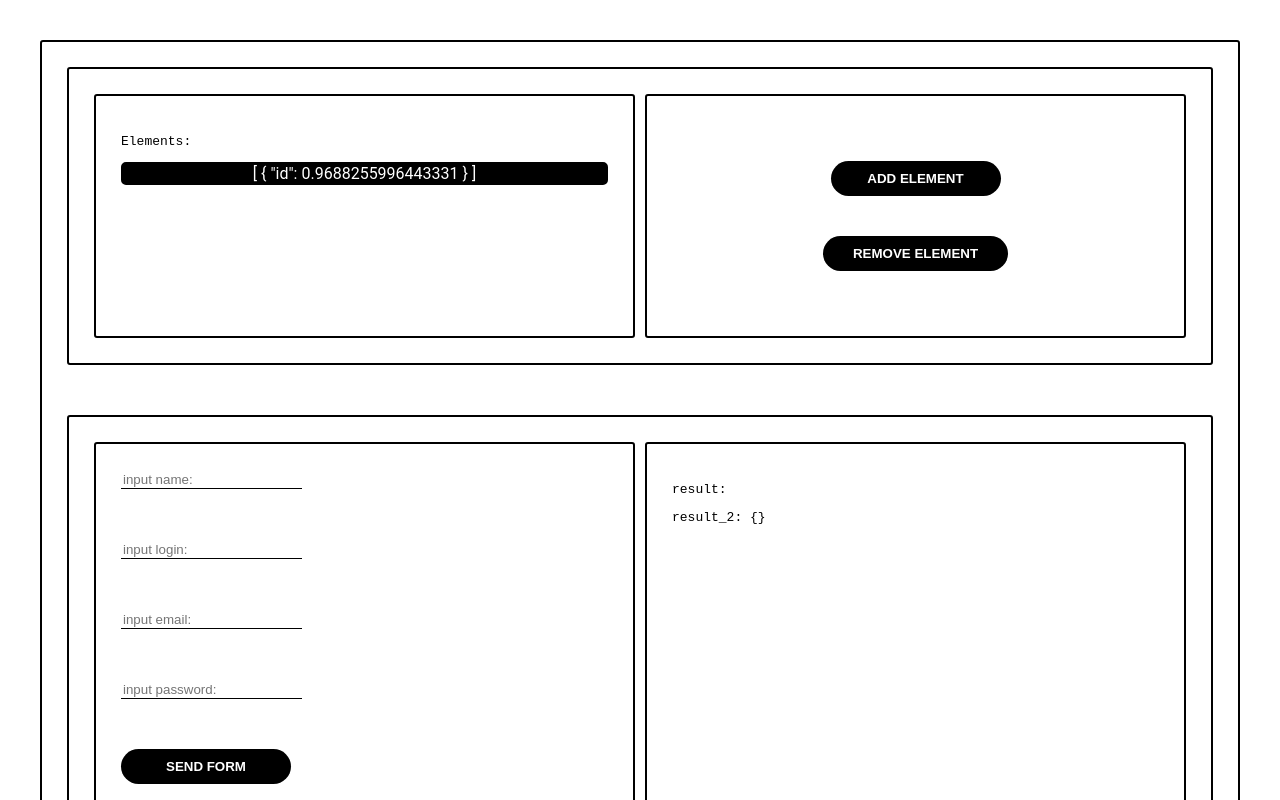
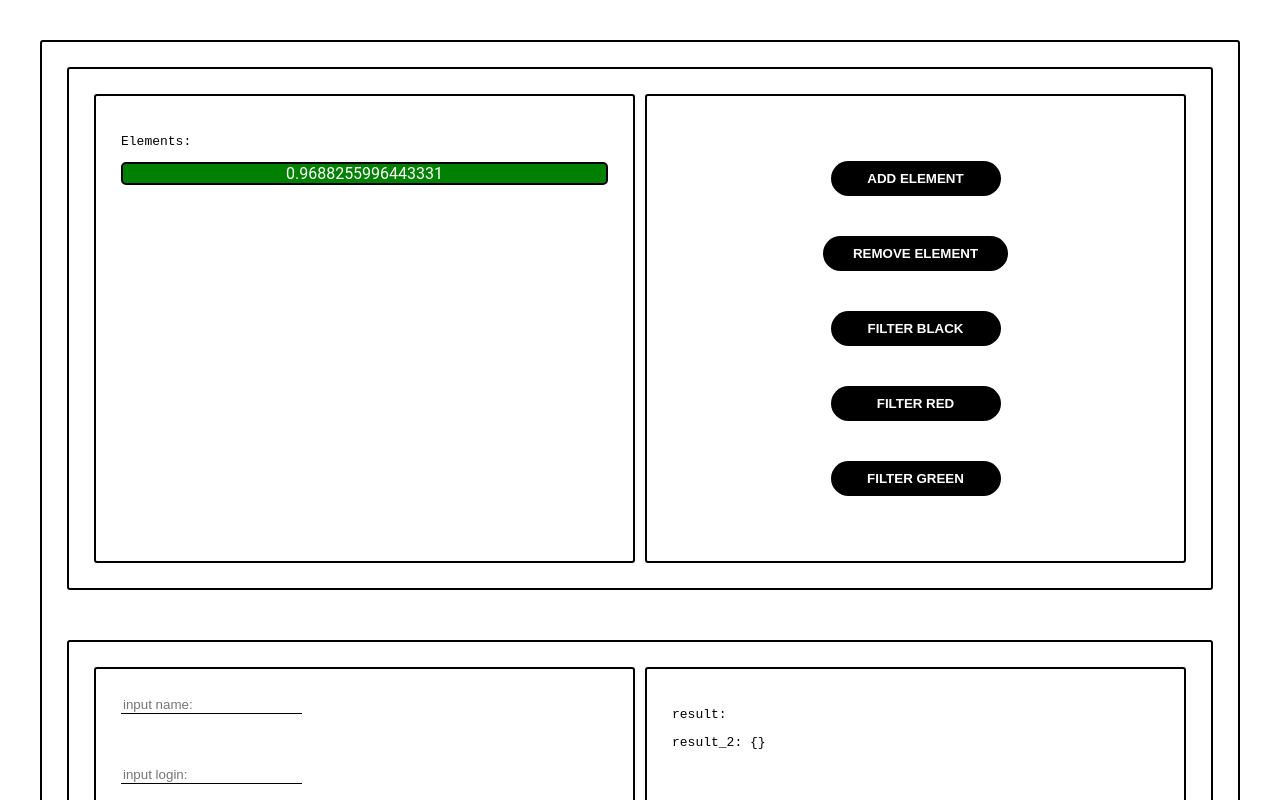
Before and after one commit to Bertik888/Counter-Vue3, a Vue app: page / in a window 1280 px wide. Both pictures are taken after a click on the button "ADD ELEMENT". Shown: the top 800 px of the page. Built offline with nearby package versions, Linux system fonts and the light colour scheme.

Commit message:
11 commit with map & filter

```diff
--- a/src/components/CElements.vue
+++ b/src/components/CElements.vue
@@ -4,15 +4,22 @@
 
       <div class="c-elements__items">
         <c-elements-list
-        :listElements="listElements"
+          :listElements="listElements"
+
+          :filterValue="filterValue"
+
 
         />
       </div>
 
       <div class="c-elements__buttons">
         <c-elements-action
-        @addElement="addElement"
-        @removeElement="removeElement"
+          @addElement="addElement"
+          @removeElement="removeElement"
+
+          @filterBlack="FilterBlack"
+          @filterRed="FilterRed"
+          @filterGreen="FilterGreen"
 
         />
       </div>
@@ -36,12 +43,9 @@ import CElementsAction from './CElementsAction.vue'
 
     data() {
       return {
-        listElements: []
+        listElements: [],
+        filterValue: ''
       }
-    },
-
-    computed: {
-
     },
 
     methods: {
@@ -51,9 +55,21 @@ import CElementsAction from './CElementsAction.vue'
         }
         this.listElements.push({id: idRandom()})
         console.log(idRandom())
+        console.log(this.listElements)
+
       },
       removeElement() {
         this.listElements.splice(0, 1)
+      },
+
+      FilterBlack() {
+        this.filterValue = 'black'
+      },
+      FilterRed() {
+        this.filterValue = 'red'
+      },
+      FilterGreen() {
+        this.filterValue = 'green'
       }
     }
 
--- a/src/components/CElementsAction.vue
+++ b/src/components/CElementsAction.vue
@@ -20,6 +20,33 @@
         </button>
       </div>
 
+      <div class="btn">
+        <button
+          @click="onFilterBlack"
+          class="button"
+        >
+          filter black
+        </button>
+      </div>
+
+      <div class="btn">
+        <button
+          @click="onFilterRed"
+          class="button"
+        >
+          filter red
+        </button>
+      </div>
+
+      <div class="btn">
+        <button
+          @click="onFilterGreen"
+          class="button"
+        >
+          filter green
+        </button>
+      </div>
+
     </div>
 
 
@@ -39,7 +66,23 @@
       onRemoveElement() {
         this.$emit('removeElement')
         console.log('removeElement')
+      },
 
+      onFilterBlack() {
+        this.$emit('FilterBlack')
+        console.log('FilterBlack')
+
+      },
+
+      onFilterRed() {
+        this.$emit('FilterRed')
+        console.log('FilterRed')
+
+      },
+
+      onFilterGreen() {
+        this.$emit('FilterGreen')
+        console.log('FilterGreen')
       }
     }
 
--- a/src/components/CElementsList.vue
+++ b/src/components/CElementsList.vue
@@ -3,11 +3,14 @@
     <div class="c-elements-list">
       <pre>Elements: </pre>
       <div
-        v-for="item in listElements"
+        v-for="item in colorIt"
         :key="item.id"
+        :style="{ backgroundColor: item.color }"
+
+
         class="c-elements-list__item"
       >
-        {{ listElements }}
+        {{ item.id }}
       </div>
 
     </div>
@@ -23,6 +26,35 @@
       listElements: {
         type: Array,
         default: []
+      },
+
+      filterValue: {
+        type: String,
+        default: ''
+      }
+
+    },
+
+    computed: {
+      colorIt() {
+
+        let self = this.listElements.map((item) => {
+
+          let color = 'green'
+
+          if (item.id >= 0 && item.id < 0.4) {
+            color = 'black'
+          } else if (item.id >= 0.4 && item.id < 0.6) {
+            color = 'red'
+          }
+            return {id: item.id, color: color}
+        })
+          console.log(self)
+
+          self = self.filter((item) => {
+            return !this.filterValue || this.filterValue === item.color
+          })
+          return self
       }
     }
 
```
Lines whose indentation alone changed are shown as unchanged.
